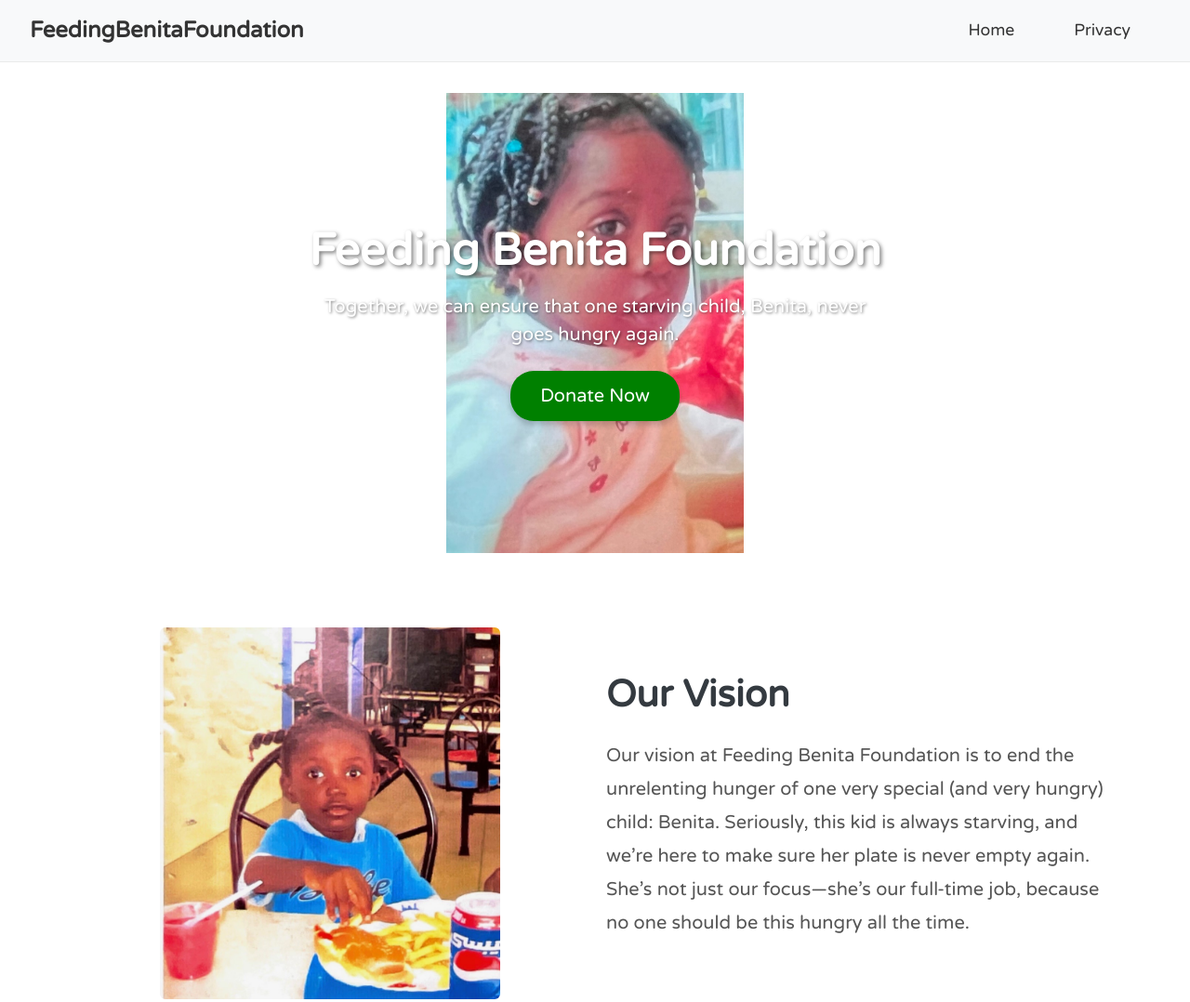
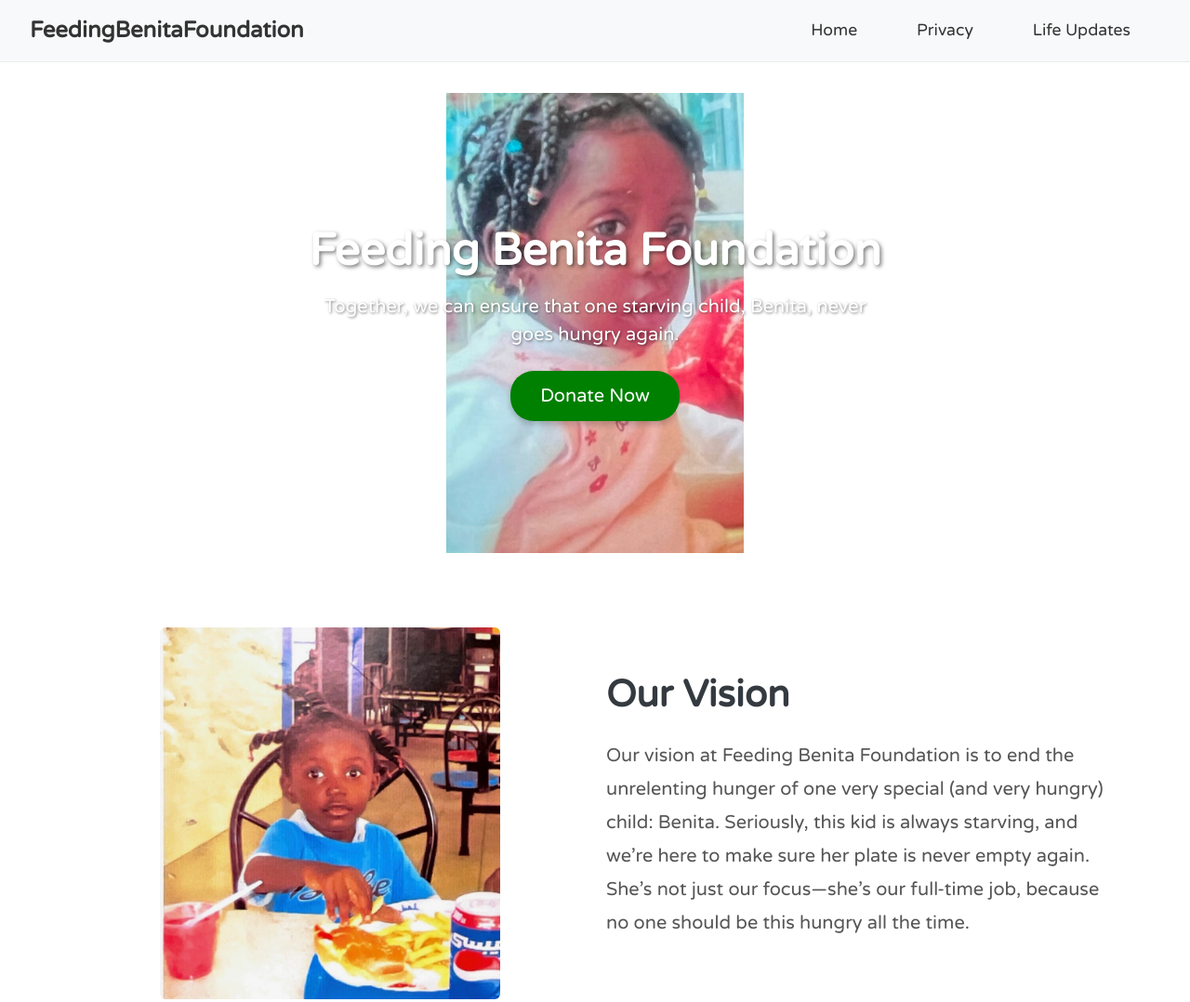
Before and after one commit to rmukondiwa/FeedingBeFoundation, a plain HTML site: page index.html in a window 1280 px wide. Shown: the top 1078 px of the page at 93% size. Drawn offline with nearby package versions, Linux system fonts and the light colour scheme.

Commit message:
update bar

```diff
--- a/index.html
+++ b/index.html
@@ -28,6 +28,7 @@
             <nav class="nav">
                 <a class="nav-link" href="index.html">Home</a>
                 <a class="nav-link" href="privacy.html">Privacy</a>
+                <a class="nav-link" href="privacy.html">Life Updates</a>
             </nav>
         </div>
     </header>
```
Also changed, not shown: 1 other file.
